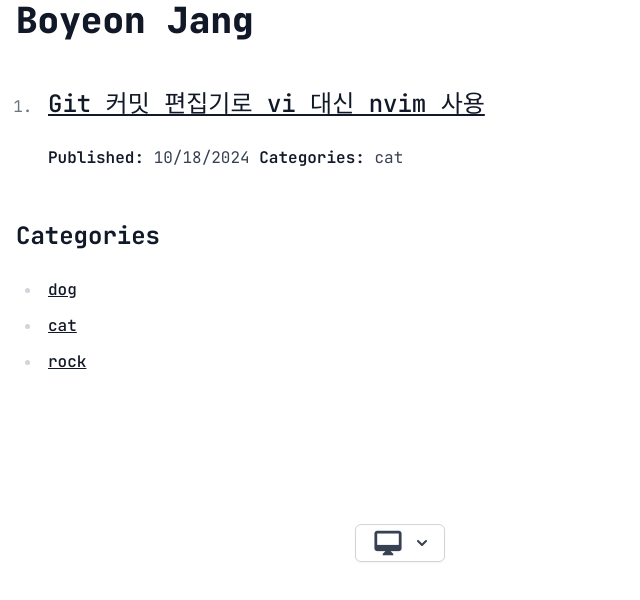
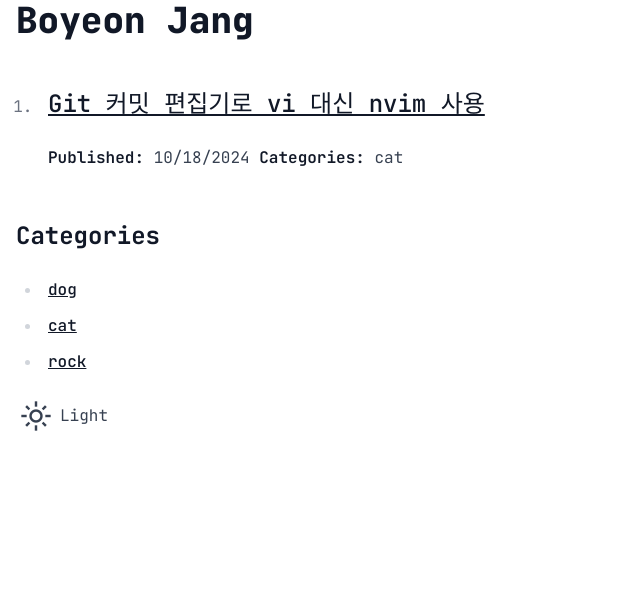
Before and after one commit to boyeoon/boyeon-blog, a Next.js app: page / in a window 1280 px wide. Shown: the top 600 px of the page, without its empty margins (0-640 px from the left). Built offline with nearby package versions, Linux system fonts and the light colour scheme.

Commit message:
feat: 다크모드 system 버튼 삭제

```diff
--- a/app/components/darkmode/index.tsx
+++ b/app/components/darkmode/index.tsx
@@ -1,104 +1,37 @@
 "use client";
 
-import { useEffect, useState } from 'react';
+import { useEffect, useState } from "react";
 
 export default function DarkMode() {
-  const [activeTheme, setActiveTheme] = useState<string>('system');
-  const [isOpen, setIsOpen] = useState<boolean>(false);
+  const [activeTheme, setActiveTheme] = useState<string>("light");
 
   useEffect(() => {
-    document.documentElement.classList.toggle(
-      'dark',
-      localStorage.theme === 'dark' || (!('theme' in localStorage) && window.matchMedia('(prefers-color-scheme: dark)').matches)
-    );
-
     const savedTheme = localStorage.getItem("theme");
     if (savedTheme) {
       setActiveTheme(savedTheme);
+      document.documentElement.classList.toggle("dark", savedTheme === "dark");
     } else {
-      setActiveTheme('system');
+      document.documentElement.classList.toggle("dark", activeTheme === "dark");
     }
+  }, [activeTheme]);
 
-    const mediaQuery = window.matchMedia("(prefers-color-scheme: dark)");
-    const handleSystemThemeChange = () => {
-      if (!savedTheme || savedTheme === "system") {
-        document.documentElement.classList.toggle('dark', mediaQuery.matches);
-      }
-    };
-
-    mediaQuery.addEventListener("change", handleSystemThemeChange);
-
-    return () => {
-      mediaQuery.removeEventListener("change", handleSystemThemeChange);
-    };
-  }, []);
-
-  const handleThemeChange = (newTheme: string) => {
+  const handleThemeChange = () => {
+    const newTheme = activeTheme === "light" ? "dark" : "light";
     setActiveTheme(newTheme);
-    localStorage.setItem('theme', newTheme);
-    if (newTheme === 'light') {
-      document.documentElement.classList.remove('dark');
-    } else if (newTheme === 'dark') {
-      document.documentElement.classList.add('dark');
-    } else {
-      document.documentElement.classList.toggle('dark', window.matchMedia('(prefers-color-scheme: dark)').matches);
-    }
-    setIsOpen(false);
+    localStorage.setItem("theme", newTheme);
+    document.documentElement.classList.toggle("dark", newTheme === "dark");
   };
 
   return (
-    <main className="flex items-center justify-center pt-32 p-96">
-      <div className="relative inline-block text-left">
-        <div>
-          <button
-            type="button"
-            onClick={() => setIsOpen(!isOpen)}
-            className="inline-flex justify-between w-full px-4 py-2 text-sm font-medium text-gray-700 bg-white border border-gray-300 rounded-md shadow-sm material-symbols-outlined hover:bg-gray-50 focus:outline-none"
-            id="options-menu"
-            aria-haspopup="true"
-            aria-expanded={isOpen}
-          >
-            {
-              activeTheme === "light"
-              ? "light_mode"
-              : activeTheme === "dark"
-              ? "night_sight_max"
-              : "desktop_mac"
-            }
-            <svg className="w-5 h-5 ml-2 -mr-1" xmlns="http://www.w3.org/2000/svg" viewBox="0 0 20 20" fill="currentColor" aria-hidden="true">
-              <path fillRule="evenodd" d="M5.293 7.293a1 1 0 011.414 0L10 10.586l3.293-3.293a1 1 0 111.414 1.414l-4 4a1 1 0 01-1.414 0l-4-4a1 1 0 010-1.414z" clipRule="evenodd" />
-            </svg>
-          </button>
-        </div>
-
-        {isOpen && (
-          <div className="absolute right-0 z-10 w-56 mt-2 bg-white rounded-md shadow-lg ring-1 ring-black ring-opacity-5 focus:outline-none">
-            <div className="py-1" role="menu" aria-orientation="vertical" aria-labelledby="options-menu">
-              <a
-                onClick={() => handleThemeChange("light")}
-                className="block px-4 py-2 text-sm text-gray-700 material-symbols-outlined hover:bg-gray-100"
-                role="menuitem"
-              >
-                light_mode
-              </a>
-              <a
-                onClick={() => handleThemeChange("dark")}
-                className="block px-4 py-2 text-sm text-gray-700 material-symbols-outlined hover:bg-gray-100"
-                role="menuitem"
-              >
-                night_sight_max
-              </a>
-              <a
-                onClick={() => handleThemeChange('system')}
-                className="block px-4 py-2 text-sm text-gray-700 material-symbols-outlined hover:bg-gray-100"
-                role="menuitem"
-              >
-                desktop_mac
-              </a>
-            </div>
-          </div>
-        )}
-      </div>
-    </main>
+    <button
+      type="button"
+      onClick={handleThemeChange}
+      className="flex items-center p-1 rounded hover:bg-slate-400"
+    >
+      <span className="material-symbols-outlined">
+        {activeTheme === "light" ? "light_mode" : "nights_stay"}
+      </span>
+      <span className="ml-2">{activeTheme === "light" ? "Light" : "Dark"}</span>
+    </button>
   );
 }
```
